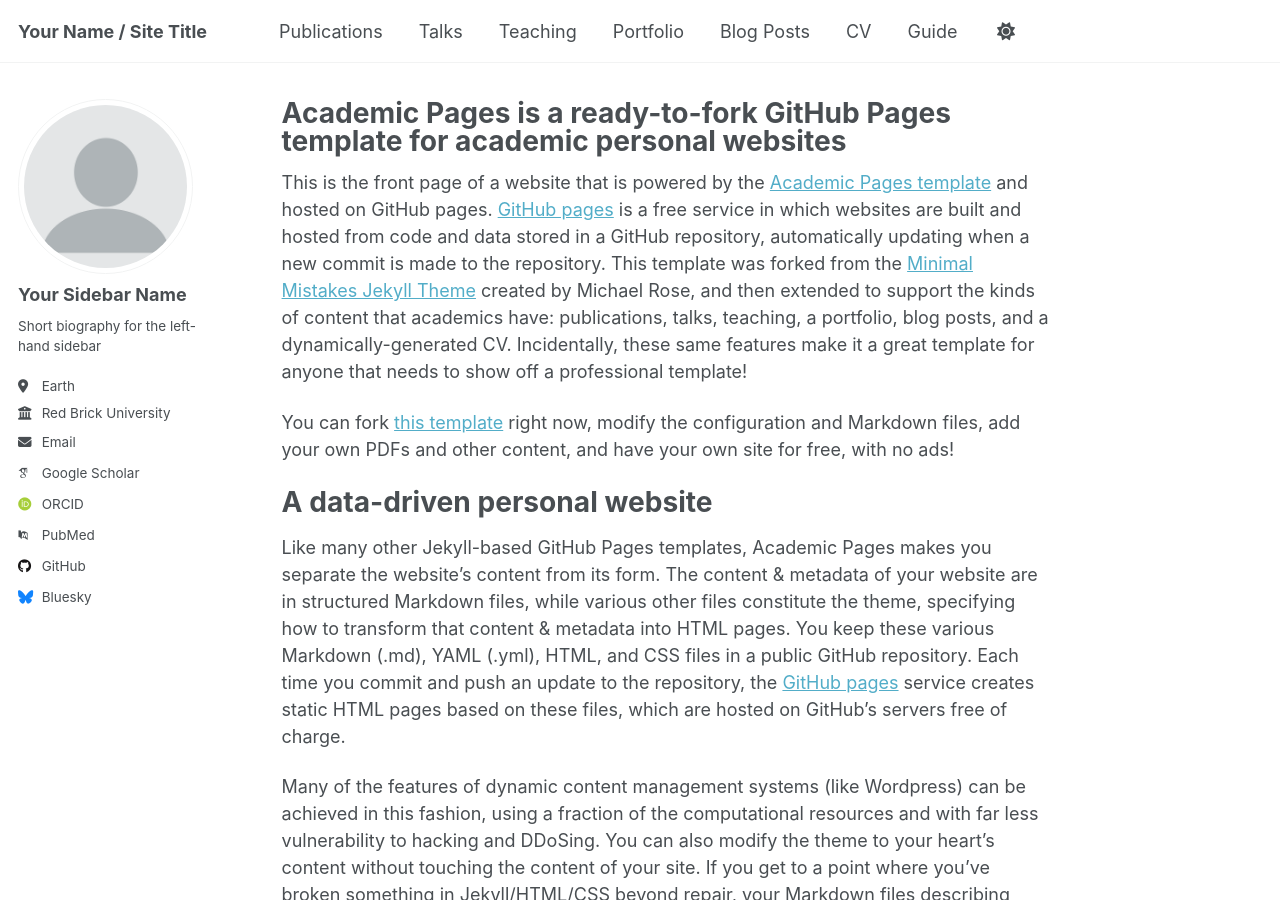
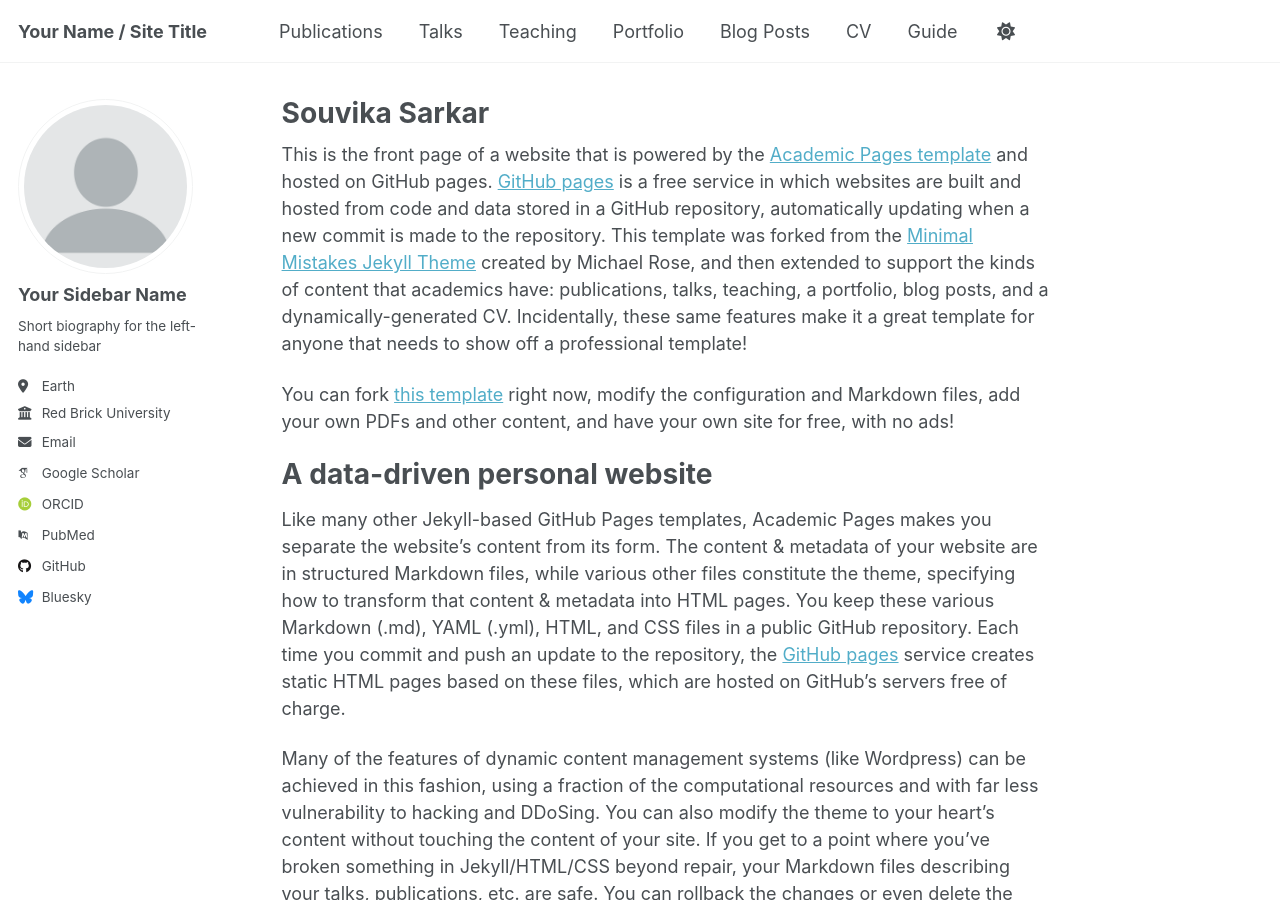
Before and after one commit to souvikasarkar/souvikasarkar.github.io, a Jekyll site: the page built from _pages/about.md, in a window 1280 px wide and 900 px high. Built offline with Jekyll 4.4.1, drawn with Linux system fonts in a browser that asks for light colours; some web fonts are replaced; a script that is not in the unit is left out.

Commit message:
1st commit update Tab description

```diff
--- a/_pages/about.md
+++ b/_pages/about.md
@@ -1,6 +1,6 @@
 ---
 permalink: /
-title: "Academic Pages is a ready-to-fork GitHub Pages template for academic personal websites"
+title: "Souvika Sarkar"
 author_profile: true
 redirect_from:
   - /about/
```
